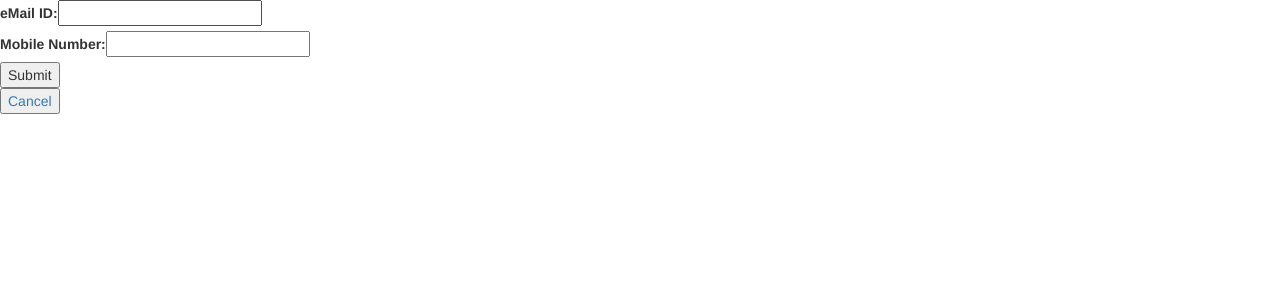
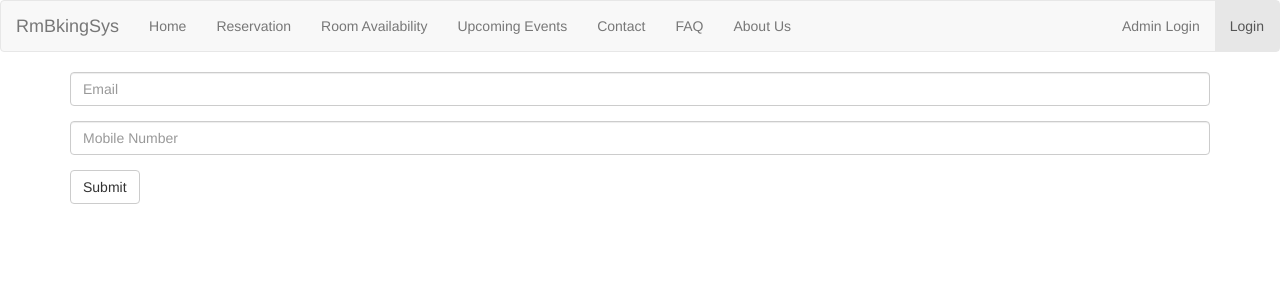
Before and after one commit to swappysh/RmBkingSys, a PHP site: page /forgot.php in a window 1280 px wide. Shown: the top 300 px of the page. Run offline with PHP 8.4, Linux system fonts and the light colour scheme.

Commit message:
Completed form

```diff
--- a/forgot.php
+++ b/forgot.php
@@ -8,16 +8,76 @@
     </head>
 
     <body>
-        <form name = "Forgot Form"  onsubmit="return validateForm()" method = "post"  action = '' >
-            <label>eMail ID:<input type = "email" name = "email" /></label><br>
-            <label>Mobile Number:<input type="text" name="mob_num" /></label><br>
-            <input type="button" name="sumbit" value="Submit"/>
+        <!--Navigation Bar-->
+        <nav class = "navbar navbar-default">
+            <div class = "container-fluid">
+                <div class = "navbar-header">
+                    <a class = "navbar-brand" href="index.php">RmBkingSys</a>
+                </div>
+                <div>
+                    <ul class = "nav navbar-nav">
+                        <li><a href = "index.php">Home</a></li>
+                        <li><a href = "reservation_form1.php">Reservation</a></li>
+                        <li><a href = "brwsrm.php">Room Availability</a></li>
+                        <li><a href = "upmingents.php">Upcoming Events</a></li>
+                        <li><a href = "index.php#cntctus">Contact</a></li>
+                        <li><a href = "index.php#faq">FAQ</a></li>
+                        <li><a href = "index.php#about">About Us</a></li>
+                    </ul>
+                    <ul class = "nav navbar-nav navbar-right">
+                        <?php
+                        if (!isset( $_COOKIE['root_user'] )) {
+                            echo "<li>"
+                                ."<a href = \"root_user/rtloginform.php\">Admin Login</a></li>";
+                        }
+                        else echo "<li class=\"dropdown\">"
+                                    ."<a class=\"dropdown-toggle\" data-toggle=\"dropdown\" href=\"#\">Admin <span class=\"caret\"></span></a>"
+                                    ."<ul class=\"dropdown-menu\">"
+                                            ."<li><a href=\"root_user/adrm.php\">Add Room</a></li>"
+                                            ."<li><a href=\"root_user/delrm.php\">Delete Room</a></li>"
+                                            ."<li><a href=\"root_user/rmresvion.php\">Cancel Reservation</a></li>"
+                                            ."<li><a href = \"root_user/rmuser.php\">Remove User</a></li>"
+                                            ."<li><a href=\"root_user/rtlogout.php\">Log Out</a></li>"
+                                        ."</ul>"
+                                    ."</li>";
+                    ?>
+
+                    <?php
+                        if (!isset( $_COOKIE['user'] )) {
+                            echo "<li class = \"active\">"
+                                ."<a href = \"loginform.php\">Login</a></li>";
+                        }
+                        else echo "<li class=\"dropdown\">"
+                                    ."<a class=\"dropdown-toggle\" data-toggle=\"dropdown\" href=\"#\">My Account <span class=\"caret\"></span></a>"
+                                    ."<ul class=\"dropdown-menu\">"
+                                            ."<li><a href=\"My_Account/shwple.php\">Show Profile</a></li>"
+                                            ."<li><a href=\"My_Account/edit.php\">Edit</a></li>"
+                                            ."<li><a href=\"My_Account/bkinghtry.php\">Booking History</a></li>"
+                                            ."<li><a href=\"My_Account/logout.php\">Log Out</a></li>"
+                                        ."</ul>"
+                                    ."</li>";
+                    ?>
+                    </ul>
+                </div>
+            </div>
+        </nav>
+
+        <!--Form-->
+        <div class = "container">
+            <form role = "form" name = "Forgot Form"  onsubmit="return validateForm()" method = "post"  action = '' >
+                    <div class = "form-group">
+                        <input type = "email" name = "Email" class = "form-control" placeholder = "Email" maxlength = 50 />
+                    </div>
+                    <div class = "form-group">
+                        <input type = "text" name = "mob_num" class = "form-control" placeholder = "Mobile Number" maxlength = 50 />
+                    </div>
+                    <div>
+                        <input type="submit" class = "btn btn-default" name="submit" value="Submit"/>
+                    </div>
             </form>
+        </div>
 
-        <a href="index.php" >
-        	<div class = "button">
-        		<button name="cancel" value="cancel">Cancel</button>
-        	</div>
-        </a>
+        <script src="dist/js/jquery.min.js"></script>
+        <script src="dist/js/bootstrap.min.js"></script>
     </body>
 </html>
```
Lines whose indentation alone changed are shown as unchanged.
